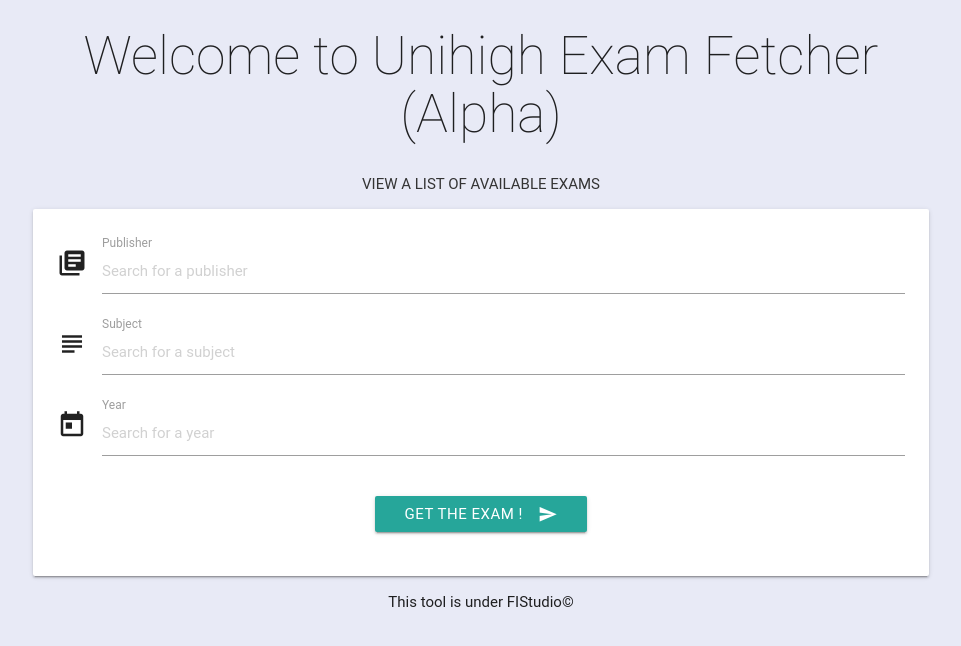
After one commit to FISTUDIO-Dev/Exam-fetcher-2-0, a PHP site: page /schools/unihigh/index.php in a window 1280 px wide. The commit adds this page. Shown: the top 646 px of the page, without its empty margins (159-1120 px from the left). Run offline with PHP 8.4, Linux system fonts and the light colour scheme; some libraries are stand-ins or nearby versions; some web fonts are replaced.

Commit message:
implementation
unihigh exam fetcher

```diff
--- a/inc.php
+++ /dev/null
@@ -1,6 +0,0 @@
-<?php
-
-define("BASE_URL",$_SERVER['DOCUMENT_ROOT'].'/');
-define("LIB_URL",BASE_URL.'libs/');
-define("TEMP_URL",BASE_URL.'temp/');
-define("REPO_URL",BASE_URL.'repository/');
--- a/index.php
+++ b/index.php
@@ -150,7 +150,7 @@
     <!--- Floating Buttons -->
     <div id="container-floating">
 
-        <div title="Share to facebook" class="nd3 nds" id="site_share">
+        <div title="Share exam fetcher" class="nd3 nds" id="site_share">
             <p class="letter" id="share_container"></p>
         </div>
         <div title="Unihigh Login" class="nd1 nds" id="unihigh-login">
--- /dev/null
+++ b/schools/unihigh/function.js
@@ -0,0 +1,3 @@
+/**
+ * Created by ying on 11/09/15.
+ */
--- /dev/null
+++ b/schools/unihigh/index.php
@@ -0,0 +1,53 @@
+<?php
+session_start();
+?>
+<!DOCTYPE html>
+<html>
+<head lang="en">
+    <meta charset="UTF-8">
+    <title>Unihigh Exam Fetcher (Alpha)</title>
+    <script src="../../assets/jquery-2.1.3.min.js"></script>
+    <script src="../../assets/jquery-ui.js"></script>
+    <script src="../../assets/jquery-ui.css"></script>
+    <script src="https://cdnjs.cloudflare.com/ajax/libs/materialize/0.97.0/js/materialize.min.js"></script>
+    <script src="../../assets/alert.js"></script>
+    <script src="../../assets/jquery.cookie.js"></script>
+
+    <link href="https://fonts.googleapis.com/icon?family=Material+Icons" rel="stylesheet">
+    <link rel="stylesheet" href="https://cdnjs.cloudflare.com/ajax/libs/materialize/0.97.0/css/materialize.min.css">
+    <link rel="stylesheet" href="assets/style.css">
+</head>
+<body class="indigo lighten-5">
+    <div class="container">
+        <h2 class="center-align" style="font-weight: 200">Welcome to Unihigh Exam Fetcher (Alpha)</h2>
+        <div class="center-align">
+            <a class="waves-effect waves-teal btn-flat">View A List Of Available Exams</a>
+        </div>
+        <form id="fetch_form" class="col s12 card-panel">
+            <div class="row">
+                <div class="input-field col s12">
+                    <i class="material-icons prefix">library_books</i>
+                    <input type="text" placeholder="Search for a publisher" class="validate" id="publisher_text" name="publisher_text">
+                    <label for="publisher_text">Publisher</label>
+                </div>
+                <div class="input-field col s12">
+                    <i class="material-icons prefix">subject</i>
+                    <input type="text" placeholder="Search for a subject" class="validate" id="subject_text" name="subject_text">
+                    <label for="subject_text">Subject</label>
+                </div>
+                <div class="input-field col s12">
+                    <i class="material-icons prefix">today</i>
+                    <input type="text" placeholder="Search for a year" class="validate" id="year_text" name="year_text">
+                    <label for="year_text">Year</label>
+                </div>
+            </div>
+            <div class="row center-align">
+                <button type="submit" name="submit" class="btn waves-effect waves-light">Get the exam ! <i class="material-icons right">send</i></button>
+            </div>
+        </form>
+        <div class="row">
+            <div class="center-align">This tool is under FIStudio&copy</div>
+        </div>
+    </div>
+</body>
+</html>
```
Also changed, not shown: function.js (+1 -6 lines), schools/unihigh/Includes/UnihighExamController.php (added, +82 -0 lines), schools/unihigh/Includes/db_conn.php (added, +8 -0 lines), schools/unihigh/function.php (added, +7 -0 lines), schools/unihigh/assets/style.css (added).
